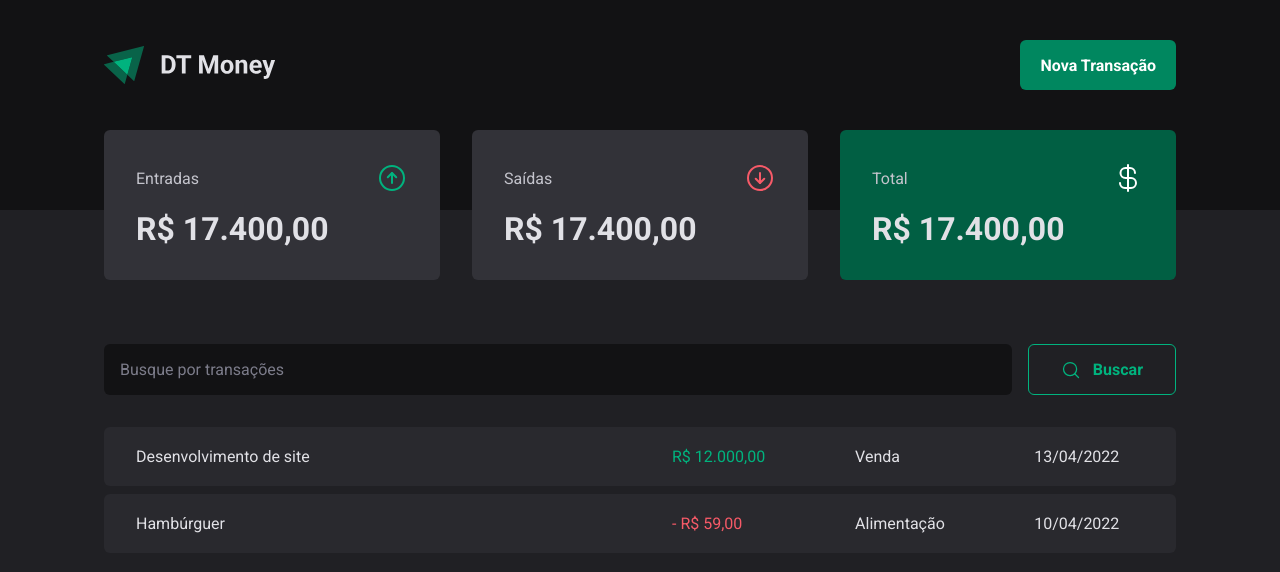
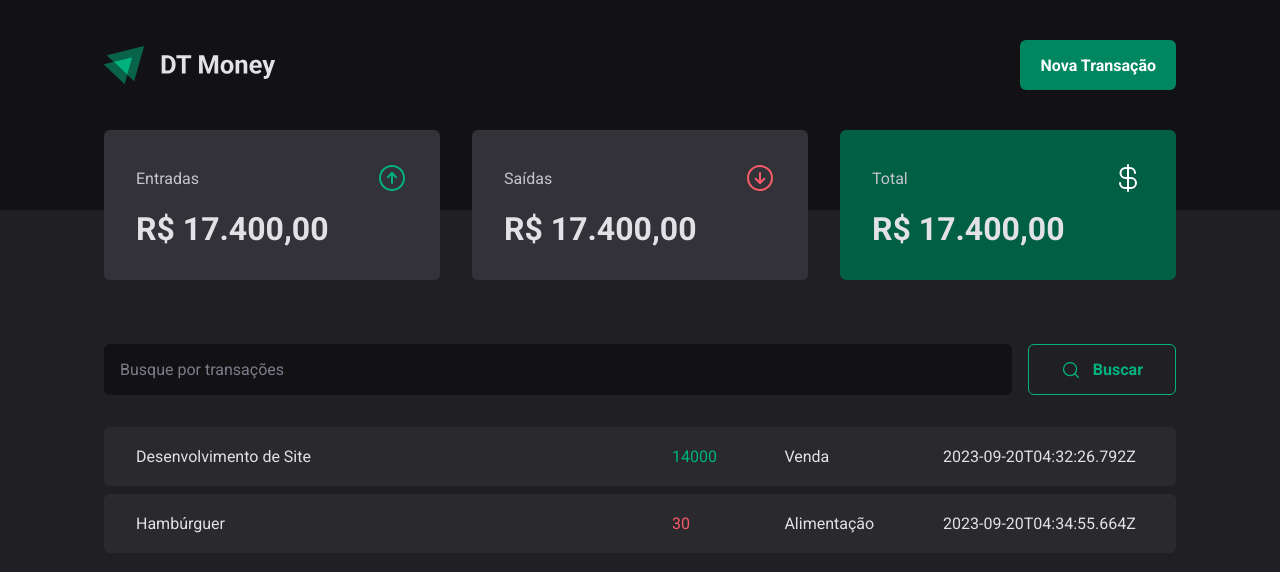
Before and after one commit to gabjohann/ignite, a React (Vite) app in the folder react/03-dt-money/: page / in a window 1280 px wide. Shown: the top 572 px of the page. Built offline with nearby package versions, Linux system fonts and the light colour scheme; data requests are answered from the project's data file.

Commit message:
HTTP request

```diff
--- a/react/03-dt-money/server.json
+++ b/react/03-dt-money/server.json
@@ -12,6 +12,7 @@
       "id": 2,
       "description": "Hambúrguer",
       "type": "outcome",
+      "category": "Alimentação",
       "price": "30",
       "createdAt": "2023-09-20T04:34:55.664Z"
     }
--- a/react/03-dt-money/src/pages/Transactions/index.tsx
+++ b/react/03-dt-money/src/pages/Transactions/index.tsx
@@ -1,3 +1,4 @@
+import { useEffect, useState } from 'react';
 import { Header } from '../../../components/Header';
 import { Summary } from '../../../components/Summary';
 import { SearchForm } from './components/SearchForm';
@@ -7,7 +8,29 @@
   TransactionsTable,
 } from './styles';
 
+interface TransactionsProps {
+  id: number;
+  description: string;
+  type: 'income' | 'outcome';
+  price: number;
+  category: string;
+  createdAt: string;
+}
 export function Transactions() {
+  const [transactions, setTransactions] = useState<TransactionsProps[]>([]);
+
+  // useEffect -> não pode ser assíncrono
+  async function loadTransactions() {
+    const response = await fetch('http://localhost:3333/transactions');
+    const data = await response.json();
+
+    setTransactions(data);
+  }
+
+  useEffect(() => {
+    loadTransactions();
+  }, []);
+
   return (
     <main>
       <Header />
@@ -18,21 +41,20 @@
 
         <TransactionsTable>
           <tbody>
-            <td width='50%'>Desenvolvimento de site</td>
-            <td>
-              <PriceHightLight variant='income'>R$ 12.000,00</PriceHightLight>
-            </td>
-            <td>Venda</td>
-            <td>13/04/2022</td>
-          </tbody>
-
-          <tbody>
-            <td width='50%'>Hambúrguer</td>
-            <td>
-              <PriceHightLight variant='outcome'>- R$ 59,00</PriceHightLight>
-            </td>
-            <td>Alimentação</td>
-            <td>10/04/2022</td>
+            {transactions.map((transaction) => {
+              return (
+                <tr key={transaction.id}>
+                  <td width='50%'>{transaction.description}</td>
+                  <td>
+                    <PriceHightLight variant={transaction.type}>
+                      {transaction.price}
+                    </PriceHightLight>
+                  </td>
+                  <td>{transaction.category}</td>
+                  <td>{transaction.createdAt}</td>
+                </tr>
+              );
+            })}
           </tbody>
         </TransactionsTable>
       </TransactionsContainer>
```
